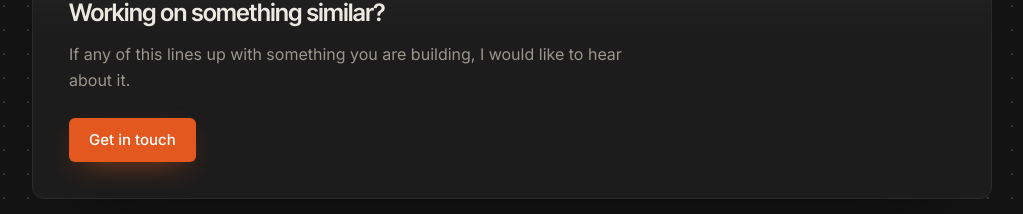
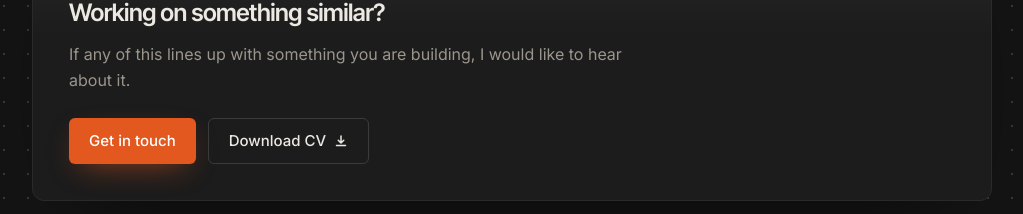
Before and after one commit to Bel-enie/portfolio, a React (Vite) app: page /about in a window 1280 px wide. Shown: the part 1758-1972 px from the top of the page, without its empty margins (128-1151 px from the left). Built offline with nearby package versions, Linux system fonts and the light colour scheme; no server answers.

Commit message:
Add "Download CV" links (hero, About CTA, Contact sidebar)
Serves public/Eniola-Akingbade-CV.pdf via a single profile.cv field; the
CvLink component renders nothing when that field is null, so the site
never shows a dead link.

```diff
--- /dev/null
+++ b/src/components/CvLink.jsx
@@ -0,0 +1,53 @@
+import Button from "./Button";
+import { profile } from "../data/site";
+
+/** Small down-arrow-into-tray icon. */
+function DownloadIcon() {
+  return (
+    <svg
+      width="14"
+      height="14"
+      viewBox="0 0 14 14"
+      fill="none"
+      aria-hidden="true"
+      className="transition-transform duration-200 group-hover/btn:translate-y-0.5 group-hover/cv:translate-y-0.5"
+    >
+      <path
+        d="M7 2v7m0 0L4.25 6.25M7 9l2.75-2.75M2.5 11.5h9"
+        stroke="currentColor"
+        strokeWidth="1.5"
+        strokeLinecap="round"
+        strokeLinejoin="round"
+      />
+    </svg>
+  );
+}
+
+/**
+ * "Download CV" link. Renders nothing if `profile.cv` is unset, so the
+ * site never shows a dead link. `variant="button"` gives an outline button;
+ * the default is a quiet mono text link.
+ */
+export default function CvLink({ variant = "link", className = "" }) {
+  if (!profile.cv) return null;
+
+  if (variant === "button") {
+    return (
+      <Button href={profile.cv} download variant="outline" className={className}>
+        Download CV
+        <DownloadIcon />
+      </Button>
+    );
+  }
+
+  return (
+    <a
+      href={profile.cv}
+      download
+      className={`group/cv inline-flex items-center gap-2 font-mono text-[13px] text-muted transition-colors duration-200 hover:text-accent ${className}`}
+    >
+      Download CV
+      <DownloadIcon />
+    </a>
+  );
+}
--- a/src/data/site.js
+++ b/src/data/site.js
@@ -10,6 +10,8 @@ export const profile = {
   githubHandle: "Bel-enie",
   linkedin: "https://linkedin.com/in/eniola-akingbade-b39291416",
   linkedinHandle: "eniola-akingbade",
+  // File in public/. Set to null to hide every "Download CV" link.
+  cv: "/Eniola-Akingbade-CV.pdf",
 };
 
 export const projects = [
--- a/src/pages/About.jsx
+++ b/src/pages/About.jsx
@@ -3,6 +3,7 @@ import PageHeader from "../components/PageHeader";
 import Label from "../components/Label";
 import Button from "../components/Button";
 import Reveal from "../components/Reveal";
+import CvLink from "../components/CvLink";
 import { education, skills, achievements } from "../data/site";
 
 export default function About() {
@@ -123,9 +124,10 @@ export default function About() {
             If any of this lines up with something you are building, I would
             like to hear about it.
           </p>
-          <Button to="/contact" className="mt-6">
-            Get in touch
-          </Button>
+          <div className="mt-6 flex flex-wrap gap-3">
+            <Button to="/contact">Get in touch</Button>
+            <CvLink variant="button" />
+          </div>
         </Reveal>
       </Container>
     </>
--- a/src/pages/Contact.jsx
+++ b/src/pages/Contact.jsx
@@ -4,6 +4,7 @@ import PageHeader from "../components/PageHeader";
 import Label from "../components/Label";
 import SocialLinks from "../components/SocialLinks";
 import Reveal from "../components/Reveal";
+import CvLink from "../components/CvLink";
 import { profile, availability } from "../data/site";
 
 const empty = { name: "", email: "", subject: "", message: "" };
@@ -137,6 +138,7 @@ export default function Contact() {
           <Reveal as="aside">
             <Label>Find me</Label>
             <SocialLinks size={28} className="mt-6" />
+            <CvLink className="mt-6" />
 
             <dl className="mt-8 space-y-5 border-t border-line pt-7">
               {availability.map((item) => (
--- a/src/pages/Home.jsx
+++ b/src/pages/Home.jsx
@@ -6,6 +6,7 @@ import ProjectRow from "../components/ProjectRow";
 import Reveal from "../components/Reveal";
 import Spotlight from "../components/Spotlight";
 import LocalTime from "../components/LocalTime";
+import CvLink from "../components/CvLink";
 import {
   profile,
   projects,
@@ -114,13 +115,16 @@ export default function Home() {
               </Reveal>
 
               <Reveal delay={240}>
-                <div className="mt-10 flex flex-wrap gap-3">
+                <div className="mt-10 flex flex-wrap items-center gap-x-5 gap-y-3">
+                  <div className="flex flex-wrap gap-3">
                     <Button to="/projects" arrow>
                       View projects
                     </Button>
                     <Button to="/contact" variant="outline">
                       Get in touch
                     </Button>
+                  </div>
+                  <CvLink />
                 </div>
               </Reveal>
             </div>
```
Also changed, not shown: 2 other files (tests, documents, lock files or other folders). Lines whose indentation alone changed are shown as unchanged.
